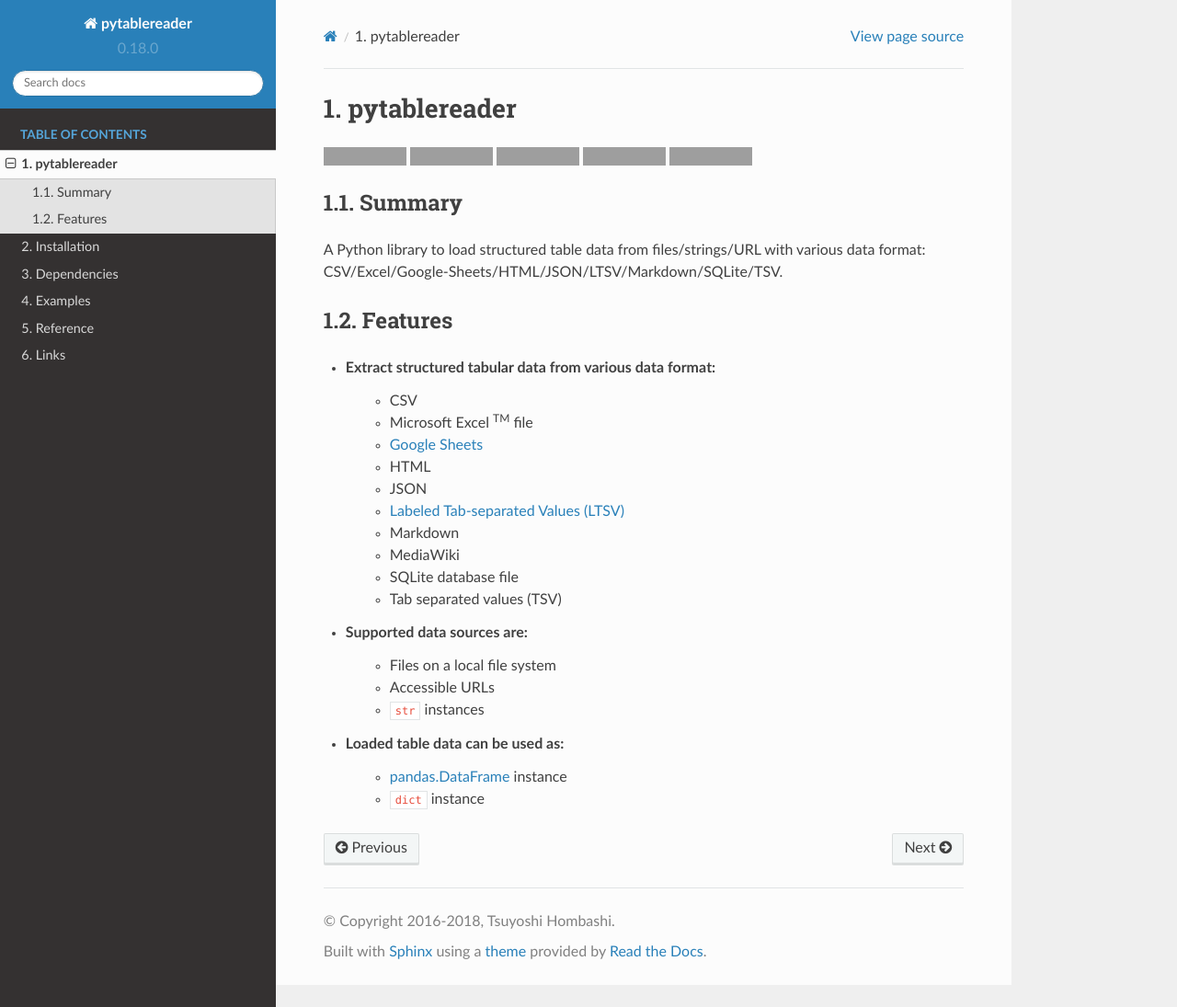
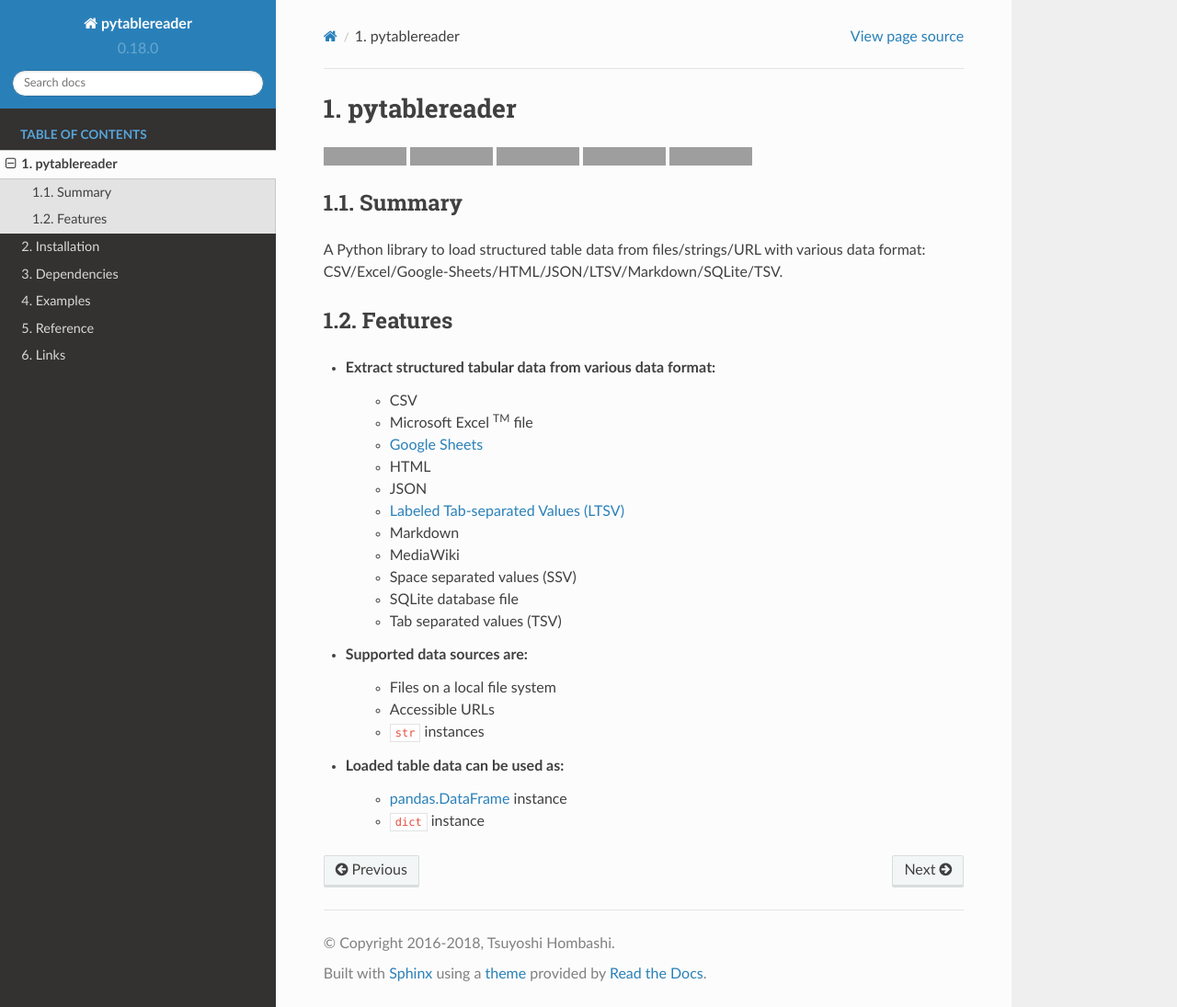
Before and after one commit to thombashi/pytablereader, a Sphinx documentation site: the page built from docs/pages/introduction/index.rst, in a window 1280 px wide and 1095 px high. Shown: the whole window at 92% size. Built offline with Sphinx 7.4.7 and the Read the Docs theme 2.0.0, drawn with Linux system fonts in a browser that asks for light colours; pages that are not in the unit, such as notebooks, are missing from menus; grey boxes are pictures that could not be loaded.

Commit message:
Update docs

```diff
--- a/docs/pages/introduction/feature.txt
+++ b/docs/pages/introduction/feature.txt
@@ -9,6 +9,7 @@ Features
     - `Labeled Tab-separated Values (LTSV) <http://ltsv.org/>`__
     - Markdown
     - MediaWiki
+    - Space separated values (SSV)
     - SQLite database file
     - Tab separated values (TSV)
 - Supported data sources are:
```
